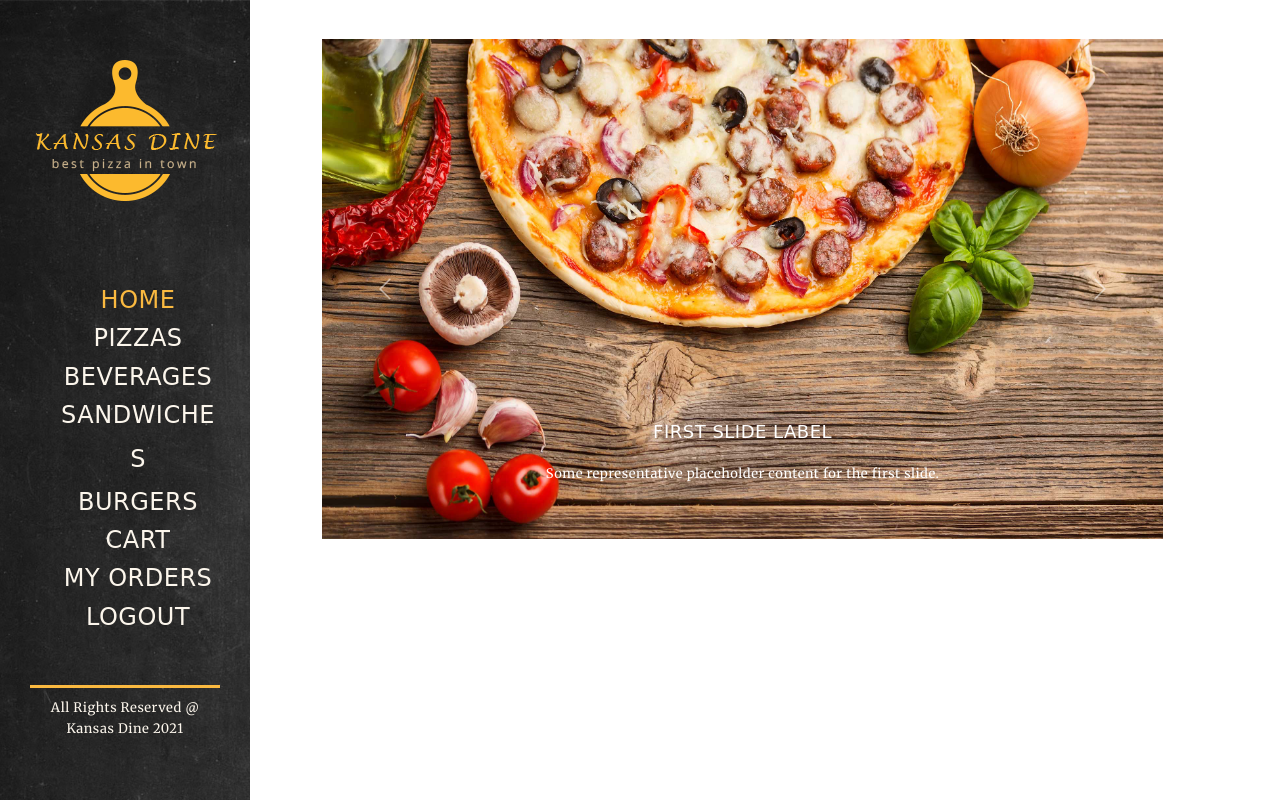
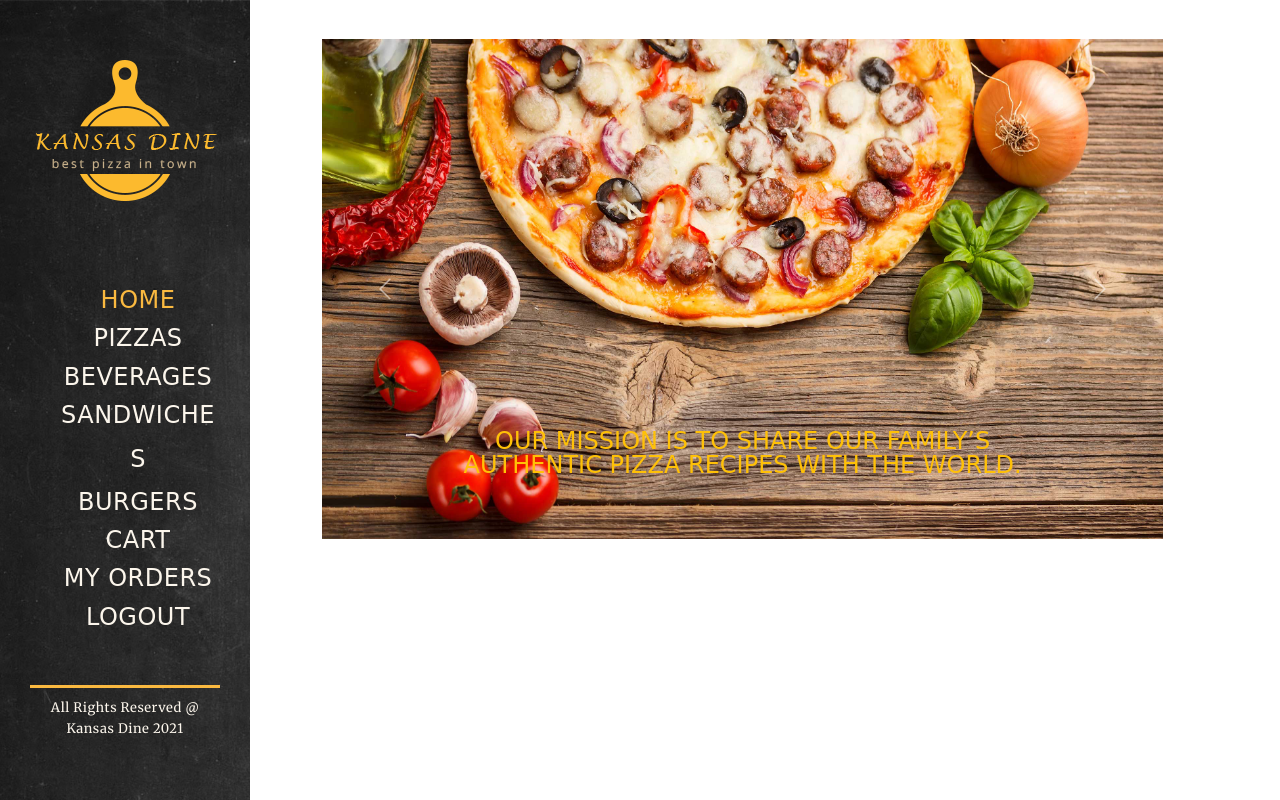
Before and after one commit to imkinnu/kansasdine, a PHP site: page /index.php in a window 1280 px wide. Run offline with PHP 8.4, Linux system fonts and the light colour scheme; the visitor is signed in with stand-in values (Sample User, id 1); some libraries are stand-ins or nearby versions; some web fonts are replaced.

Commit message:
slider description changes

```diff
--- a/index.php
+++ b/index.php
@@ -71,24 +71,21 @@ cssFiles(); ?>
                             <img src="<?php echo SECURE_PATH ?>assets/upload/slide4.jpg" class="d-block w-100"
                                  alt="...">
                             <div class="carousel-caption d-none d-md-block">
-                                <h5 class="text-white">First slide label</h5>
-                                <p class="text-white">Some representative placeholder content for the first slide.</p>
+                                <h3 class="text-warning">Our mission is to share our family’s authentic Pizza recipes with the world.</h3>
                             </div>
                         </div>
                         <div class="carousel-item">
                             <img src="<?php echo SECURE_PATH ?>assets/upload/bg-pizza.jpg" class="d-block w-100"
                                  alt="...">
                             <div class="carousel-caption d-none d-md-block">
-                                <h5 class="text-white">Second slide label</h5>
-                                <p class="text-white">Some representative placeholder content for the first slide.</p>
+                                <h3 class="text-primary">Our mission is to WOW people every day!</h3>
                             </div>
                         </div>
                         <div class="carousel-item">
                             <img src="<?php echo SECURE_PATH ?>assets/upload/slide5.jpg" class="d-block w-100"
                                  alt="...">
                             <div class="carousel-caption d-none d-md-block">
-                                <h5 class="text-white">Third slide label</h5>
-                                <p class="text-white">Some representative placeholder content for the first slide.</p>
+                                <h3 class="text-info">Quality. Passion. Pride.</h3>
                             </div>
                         </div>
                     </div>
```
